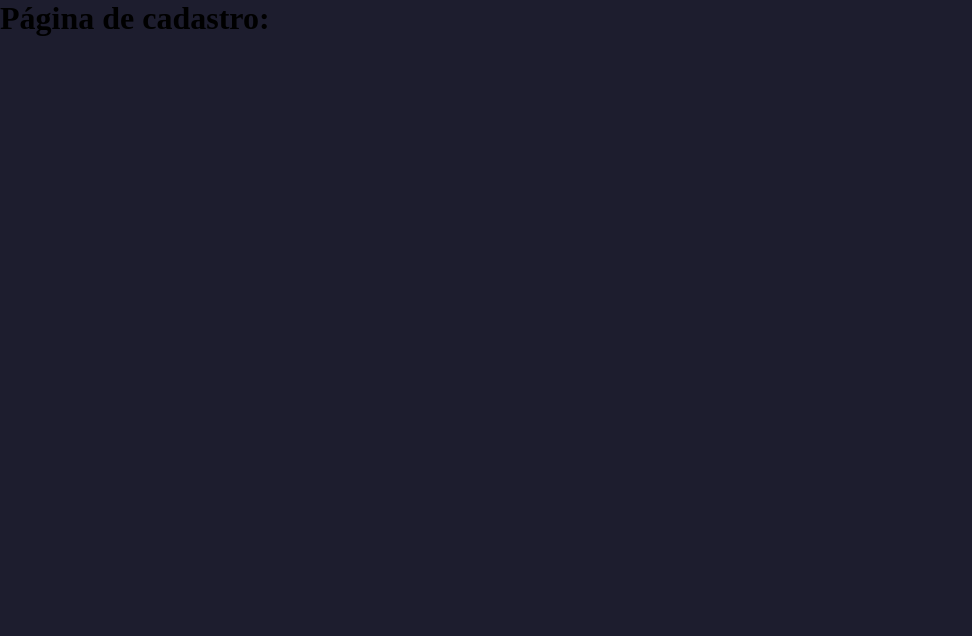
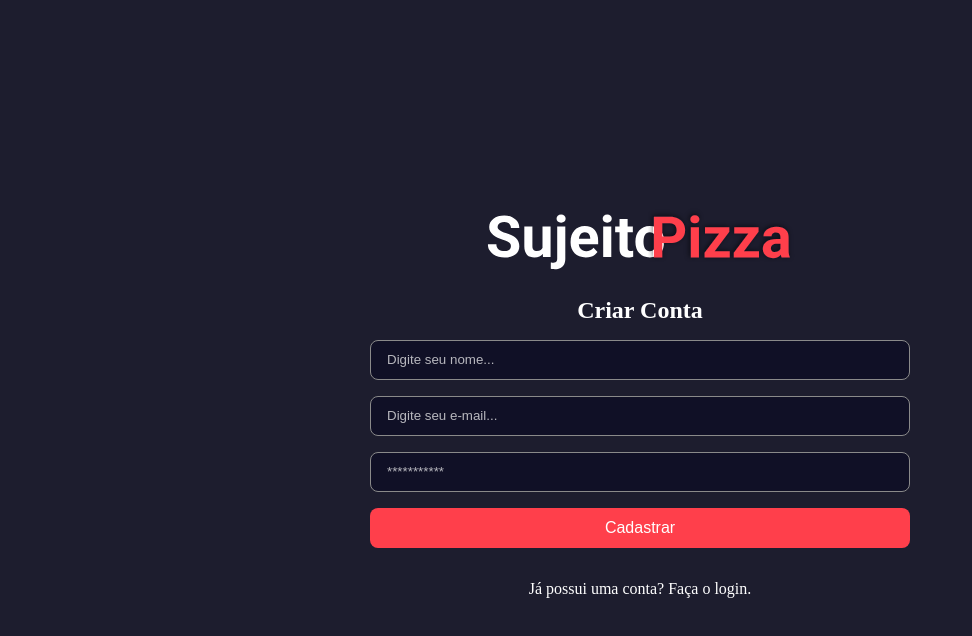
Before and after one commit to murilo-castro/pizzaria-sistema, a Next.js app: page /signup in a window 1280 px wide. Shown: the top 636 px of the page, without its empty margins (0-972 px from the left). Built offline with nearby package versions, Linux system fonts and the light colour scheme.

Commit message:
feat: signup page created

```diff
--- a/src/app/page.module.scss
+++ b/src/app/page.module.scss
@@ -14,6 +14,10 @@
   gap: 16px;
   width: 600px;
   margin-top: 24px;
+
+  h1, span {
+    color: var(--white);
+  }
 
   form {
     display: flex;
--- a/src/app/signup/page.tsx
+++ b/src/app/signup/page.tsx
@@ -1,9 +1,49 @@
+import styles from "@/app/page.module.scss";
+import Image from "next/image";
+import Link from "next/link";
+import logoImg from "/public/logo.svg";
+
 export default function Signup() {
   return (
     <>
-      <main>
-        <h1>Página de cadastro:</h1>
-      </main>
+      <div className={styles.containerCenter}>
+        <Image src={logoImg} alt="Logo da Pizzaria" />
+        <section className={styles.login}>
+          <h1>Criar Conta</h1>
+
+          <form>
+            <input
+              type="text"
+              required
+              name="name"
+              placeholder="Digite seu nome..."
+              className={styles.input}
+            />
+
+            <input
+              type="email"
+              required
+              name="email"
+              placeholder="Digite seu e-mail..."
+              className={styles.input}
+            />
+
+            <input
+              type="password"
+              required
+              name="password"
+              placeholder="***********"
+              className={styles.input}
+            />
+
+            <button type="submit">Cadastrar</button>
+          </form>
+
+          <Link href="/" className={styles.text}>
+            Já possui uma conta? Faça o login.
+          </Link>
+        </section>
+      </div>
     </>
   );
 }
```
